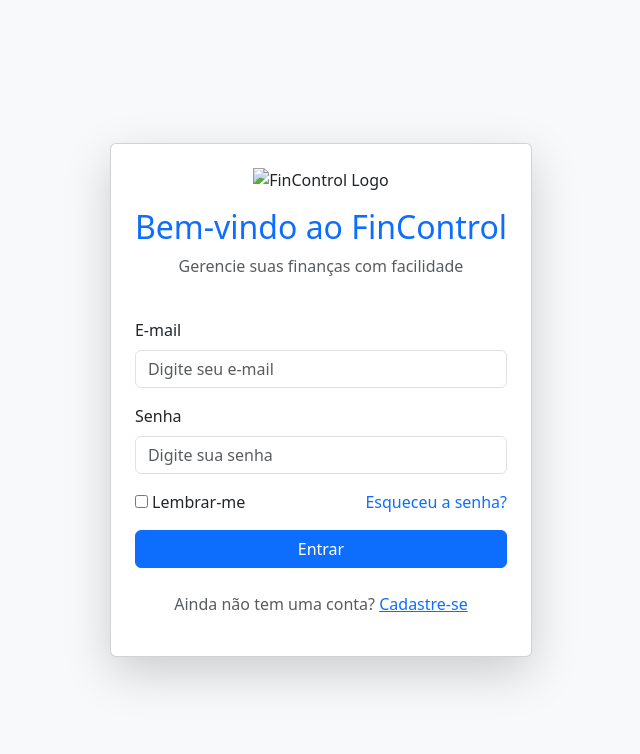
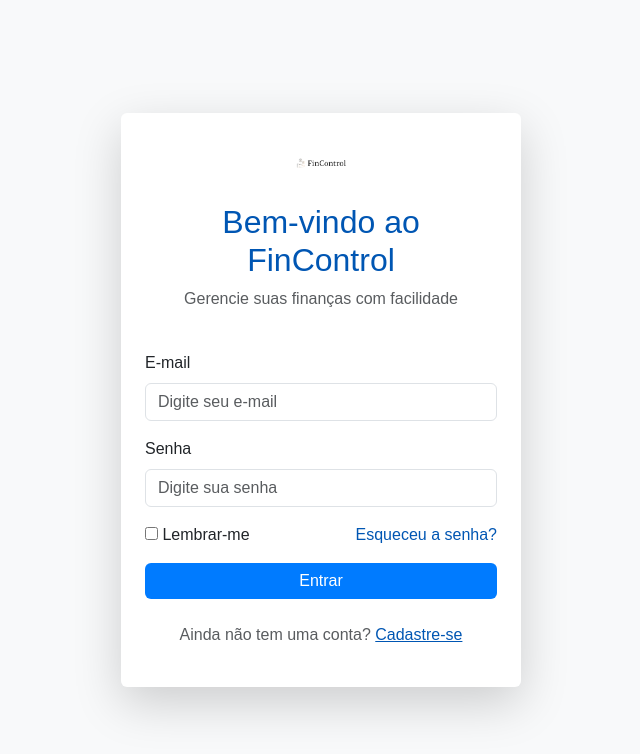
Before and after one commit to Bynatthan/fase4cap9, a plain HTML site: page index.html in a window 1280 px wide. Shown: the whole page, without its empty margins (319-959 px from the left). Drawn offline with nearby package versions, Linux system fonts and the light colour scheme; files that its build step writes are made by us from their sources.

Commit message:
desenvolvimento do body do index, add imagem, style.css criado

```diff
--- a/css/styles.css
+++ b/css/styles.css
@@ -0,0 +1,30 @@
+/* Personalização adicional */
+body {
+    background: linear-gradient(to bottom, #f5f7fa, #e3e9ed);
+    font-family: 'Arial', sans-serif;
+}
+
+.login-card {
+    width: 100%;
+    max-width: 400px;
+    border: none;
+    border-radius: 10px;
+}
+
+.logo {
+    width: 80px;
+    height: auto;
+}
+
+.btn-primary {
+    background-color: #007bff;
+    border: none;
+}
+
+.btn-primary:hover {
+    background-color: #0056b3;
+}
+
+.text-primary {
+    color: #0056b3 !important;
+}
--- a/index.html
+++ b/index.html
@@ -8,13 +8,13 @@
     <!-- Bootstrap CSS -->
     <link href="https://cdn.jsdelivr.net/npm/bootstrap@5.3.0/dist/css/bootstrap.min.css" rel="stylesheet">
     <!-- Custom CSS -->
-    <link rel="stylesheet" href="styles.css">
+    <link rel="stylesheet" href="css/styles.css">
 </head>
 <body>
     <div class="container-fluid vh-100 d-flex align-items-center justify-content-center bg-light">
         <div class="card shadow-lg p-4 rounded login-card">
             <div class="text-center mb-4">
-                <img src="logo.png" alt="FinControl Logo" class="logo mb-3">
+                <img src="imgs/logo fintech.png" alt="FinControl Logo" class="logo mb-3">
                 <h2 class="text-primary">Bem-vindo ao FinControl</h2>
                 <p class="text-muted">Gerencie suas finanças com facilidade</p>
             </div>
```
Also changed, not shown: imgs/logo fintech.png (added).
